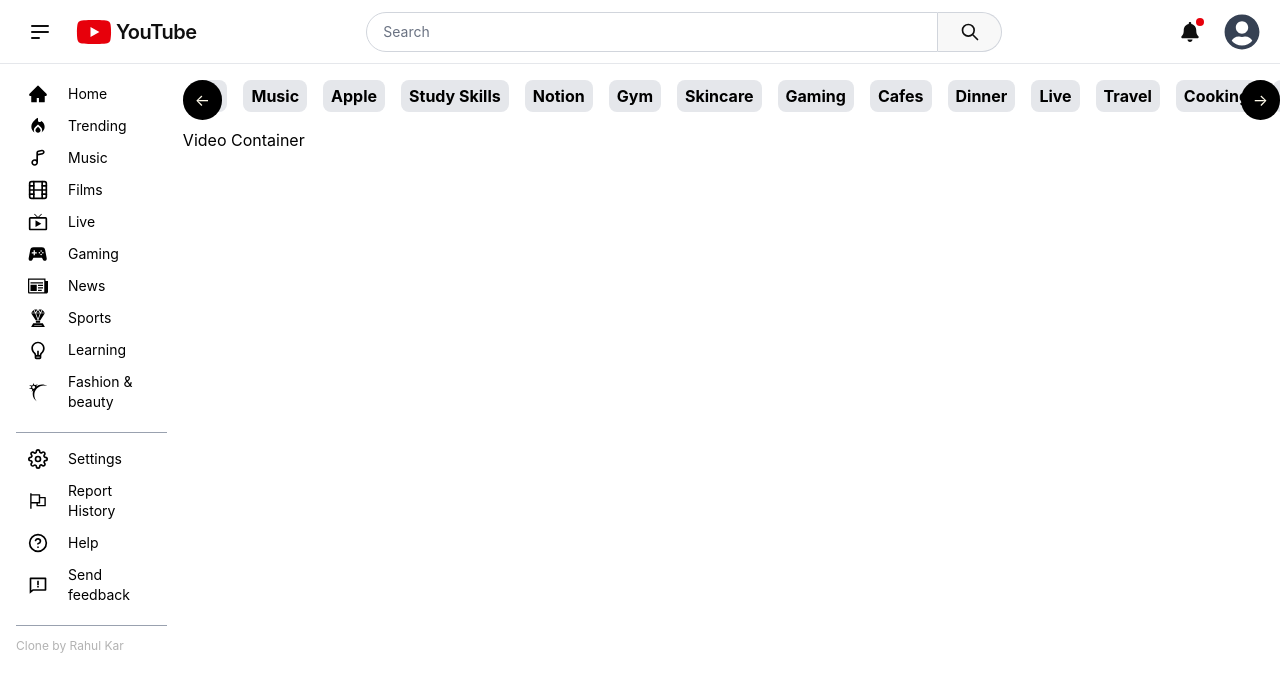
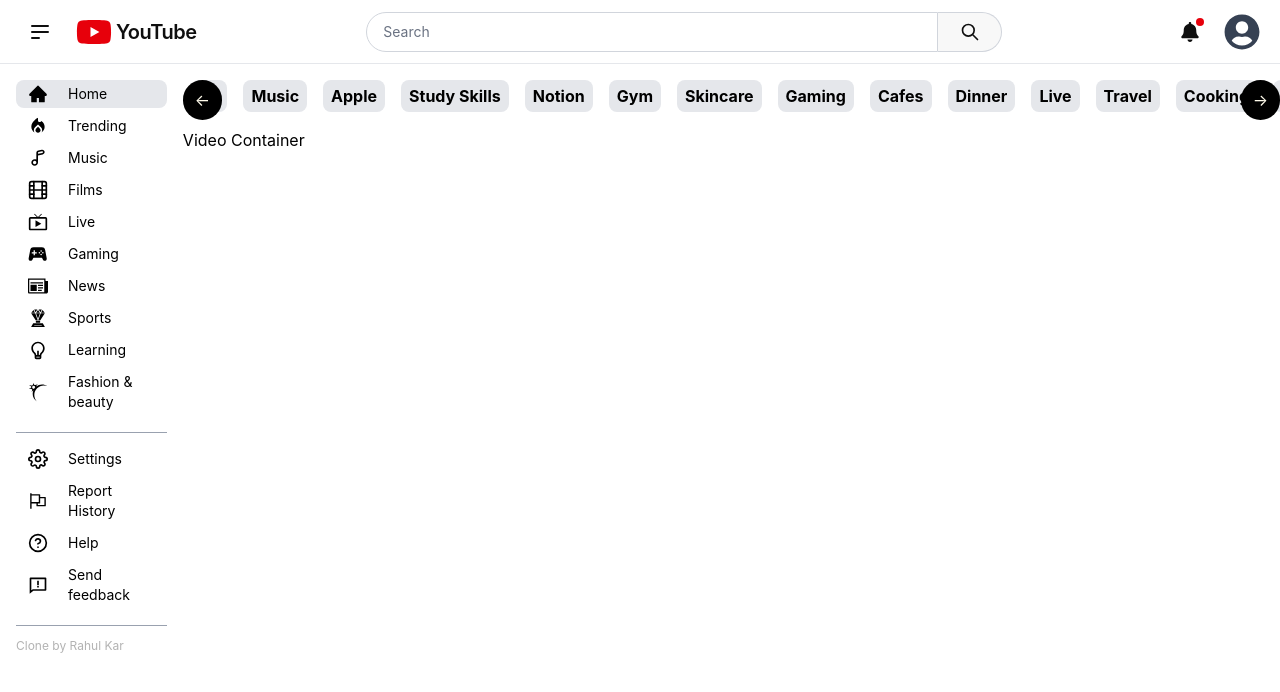
Before and after one commit to rahoolkar/Namaste_Youtube, a React (Vite) app: page / in a window 1280 px wide. Shown: the top 692 px of the page. Built offline with nearby package versions, Linux system fonts and the light colour scheme.

Commit message:
selected catergory fixed

```diff
--- a/src/components/LeftCategoryMenuItem.jsx
+++ b/src/components/LeftCategoryMenuItem.jsx
@@ -1,8 +1,12 @@
-function LeftCategoryMenuItem({ icon, text, action }) {
-
+function LeftCategoryMenuItem({ icon, text, action, selected }) {
+  const showSelected = selected == text ? true : false;
+  console.log(showSelected);
   return (
     <div
-      className="flex flex-row items-center cursor-pointer px-3 py-1 mb-1 rounded-lg hover:bg-gray-100 text-sm"
+      className={
+        "flex flex-row items-center cursor-pointer px-3 py-1 mb-1 rounded-lg hover:bg-gray-100 text-sm" +
+        (showSelected ? " bg-gray-200" : "")
+      }
       onClick={action}
     >
       <span className="text-xl mr-5">{icon}</span>
--- a/src/components/LeftCatergory.jsx
+++ b/src/components/LeftCatergory.jsx
@@ -1,8 +1,16 @@
 import React from "react";
 import { categories } from "../utils/Categories";
 import LeftCategoryMenuItem from "./LeftCategoryMenuItem";
+import { useDispatch, useSelector } from "react-redux";
+import { setSelected } from "../store/selectedCategorySlice";
 
-function LeftCategory({ setSelectedCategories }) {
+function LeftCategory() {
+  const selected = useSelector(function (store) {
+    return store.selectedCategory.selected;
+  });
+
+  const dispatch = useDispatch();
+
   return (
     <div className="w-2/12 overflow-y-auto h-full py-4 absolute md:relative z-10 -translate-x-50 md:translate-x-0 translate-all">
       <div className="flex flex-col px-4">
@@ -13,10 +21,11 @@
                 text={item.type === "home" ? "Home" : item.name}
                 icon={item.icon}
                 action={() => {
-                  setSelectedCategories(
-                    item.type === "home" ? "Home" : item.name,
+                  dispatch(
+                    setSelected(item.type === "home" ? "Home" : item.name),
                   );
                 }}
+                selected={selected}
               ></LeftCategoryMenuItem>
 
               {item.divider && <hr className="my-3 border-gray-400"></hr>}
--- a/src/components/VideoContainer.jsx
+++ b/src/components/VideoContainer.jsx
@@ -1,10 +1,4 @@
-import { useEffect } from "react";
-
-function VideoContainer({ selectedCategories }) {
-  useEffect(function () {
-    console.log("api call to" + selectedCategories);
-  }, []);
-
+function VideoContainer() {
   return <div>Video Container</div>;
 }
 
```
